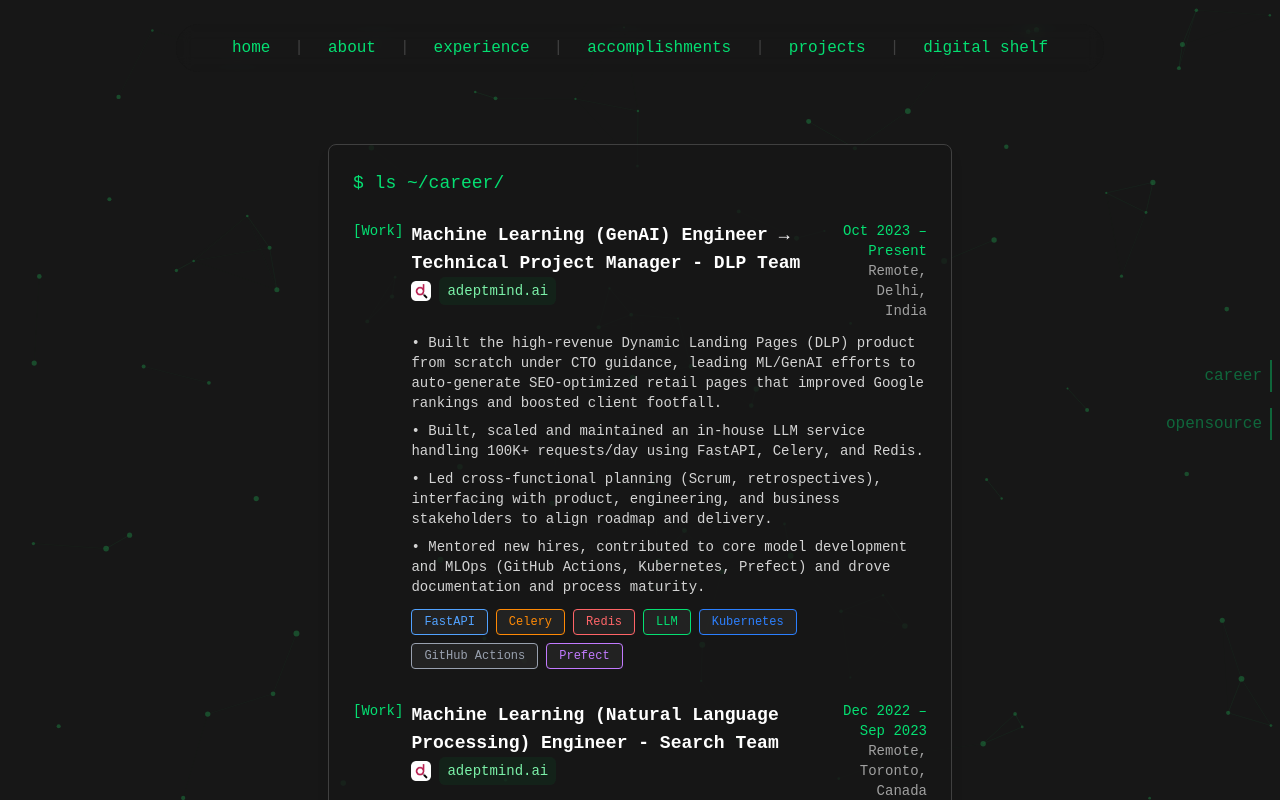
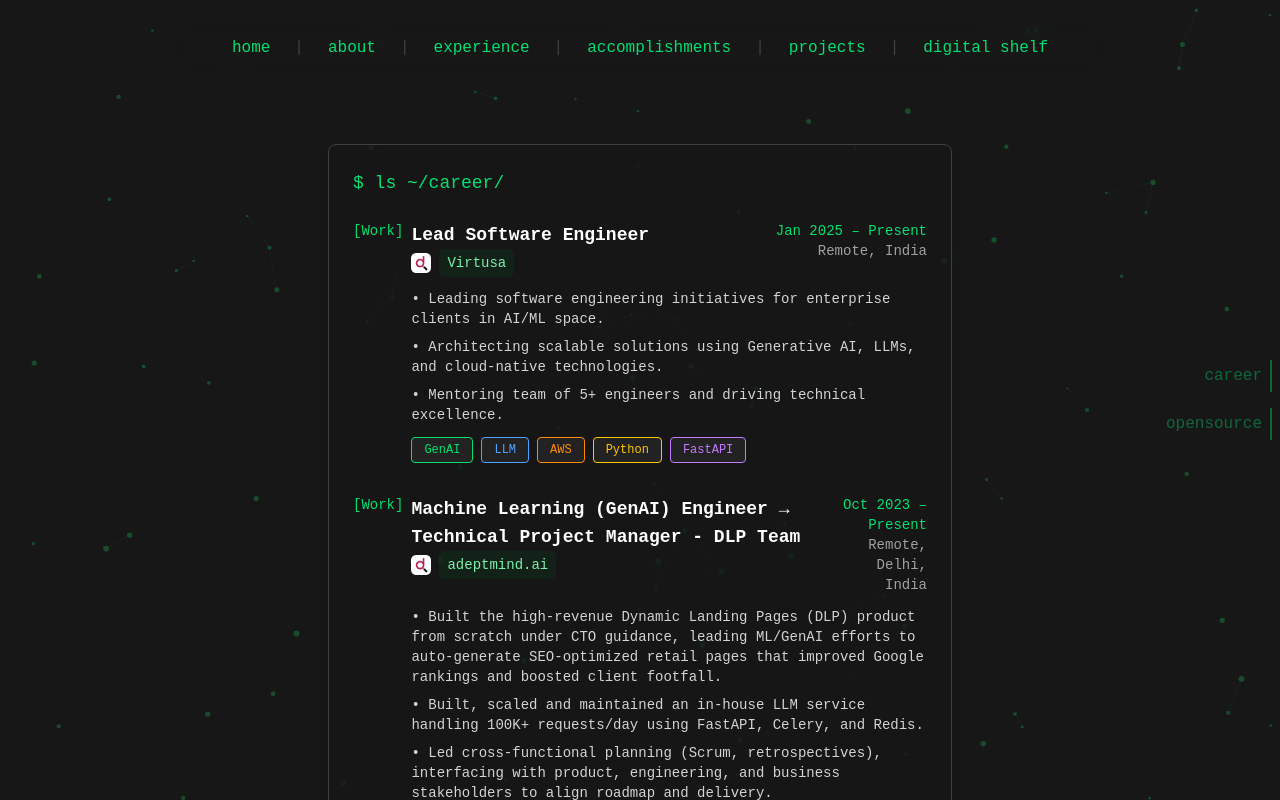
Before and after one commit to ayushxx7/ceo, a Next.js app: page /experience in a window 1280 px wide. Shown: the top 800 px of the page. Built offline with nearby package versions, Linux system fonts and the light colour scheme.

Commit message:
Fix identity, links, and enrich content based on resume

```diff
--- a/app/about/page.tsx
+++ b/app/about/page.tsx
@@ -144,9 +144,9 @@
           </div>
           <p className="mt-2 text-white text-xs sm:text-sm md:text-base">
             <b>Ayush Mandowara</b> | New Delhi<br />
-            <a href="mailto:ayush.mandowara.97@gmail.com" className="text-green-400">ayush.mandowara.97@gmail.com</a> | 9818994579 | <a href="https://linkedin.com" className="text-green-400">LinkedIn</a> | <a href="https://blog" className="text-green-400">Blog</a> | <a href="https://github.com" className="text-green-400">GitHub</a>
+            <a href="mailto:ayushxx7@gmail.com" className="text-green-400">ayushxx7@gmail.com</a> | <a href="https://linkedin.com/in/ayushmandowara" className="text-green-400">LinkedIn</a> | <a href="https://github.com/ayushmandowara" className="text-green-400">GitHub</a>
             <br /><br />
-            I am a passionate machine learning engineer with proven expertise in building highly scalable and robust solutions using core techniques of Data Science, Data Analytics, Deep Learning, Generative AI and Natural Language Processing. I also have a knack for Quality Assurance, especially Automated Test Suites and Product Management via JIRA.
+            I am a passionate Lead Software Engineer with 6+ years of experience in building highly scalable and robust solutions using GenAI, LLMs, NLP, and Deep Learning. Currently leading AI/ML initiatives at Virtusa and formerly scaling in-house LLM services at Adeptmind.
             <br /><br />
             I have led ML and Generative AI initiatives, scaling in-house LLM services at adepthmind.ai, and developed automation suites and NLP-powered tools at BlueStacks and now.gg.
             <br /><br />
--- a/app/experience/page.tsx
+++ b/app/experience/page.tsx
@@ -26,6 +26,26 @@
 }
 
 const experiences: Experience[] = [
+  {
+    title: "Lead Software Engineer",
+    company: "Virtusa",
+    period: "Jan 2025 – Present",
+    location: "Remote, India",
+    description: [
+      "Leading software engineering initiatives for enterprise clients in AI/ML space.",
+      "Architecting scalable solutions using Generative AI, LLMs, and cloud-native technologies.",
+      "Mentoring team of 5+ engineers and driving technical excellence."
+    ],
+    technologies: [
+      { name: "GenAI", color: "text-green-400 border-green-400" },
+      { name: "LLM", color: "text-blue-400 border-blue-400" },
+      { name: "AWS", color: "text-orange-400 border-orange-400" },
+      { name: "Python", color: "text-yellow-400 border-yellow-400" },
+      { name: "FastAPI", color: "text-purple-400 border-purple-400" }
+    ],
+    label: "Work",
+    logo: "/images/adeptmind-logo.png"
+  },
   {
     title: "Machine Learning (GenAI) Engineer → Technical Project Manager - DLP Team",
     company: "adeptmind.ai",
--- a/app/layout.tsx
+++ b/app/layout.tsx
@@ -37,9 +37,9 @@
         <footer className="w-full flex flex-col items-center pb-4 md:pb-6 relative z-20 px-4">
           {/* Social Icons */}
           <div className="flex gap-4 md:gap-8 font-mono text-green-400 text-xl md:text-2xl bg-neutral-900/80 rounded-full px-6 md:px-8 py-2 shadow-sm relative">
-            <a href="mailto:ayush.mandowara.97@gmail.com" className="hover:text-green-200 transition-colors cursor-pointer relative z-10"><MdEmail /></a>
+            <a href="mailto:ayushxx7@gmail.com" className="hover:text-green-200 transition-colors cursor-pointer relative z-10"><MdEmail /></a>
             <a href="https://github.com/ayushmandowara" target="_blank" rel="noopener noreferrer" className="hover:text-green-200 transition-colors cursor-pointer relative z-10"><FaGithub /></a>
-            <a href="https://linkedin.com/in/kritika-maheshwari" target="_blank" rel="noopener noreferrer" className="hover:text-green-200 transition-colors cursor-pointer relative z-10"><FaLinkedin /></a>
+            <a href="https://linkedin.com/in/ayushmandowara" target="_blank" rel="noopener noreferrer" className="hover:text-green-200 transition-colors cursor-pointer relative z-10"><FaLinkedin /></a>
             <a href="https://twitter.com/ayushxx7" target="_blank" rel="noopener noreferrer" className="hover:text-green-200 transition-colors cursor-pointer relative z-10"><FaXTwitter /></a>
             <a href="https://youtube.com/@thevibecoder69" target="_blank" rel="noopener noreferrer" className="hover:text-green-200 transition-colors cursor-pointer relative z-10"><FaYoutube /></a>
             {/* Add blog or other links as needed */}
--- a/components/Terminal.tsx
+++ b/components/Terminal.tsx
@@ -33,10 +33,11 @@
       href: ''
     }
    },
-  { prefix: '$ 🤖', text: 'GenAI | NLP | Data Science | Deep Learning', emoji: '', typing: false },
-  { prefix: '$ 🛠️', text: 'QA Automation | Product Management | JIRA', emoji: '', typing: false },
+  { prefix: '$ 📊', text: '6+ years experience', emoji: '', typing: false },
+  { prefix: '$ 🤖', text: 'GenAI | LLMs | NLP | Transformers', emoji: '', typing: false },
+  { prefix: '$ 🛠️', text: 'FastAPI | AWS | Kubernetes', emoji: '', typing: false },
   { prefix: '$ 🌏', text: 'New Delhi, India', emoji: '', typing: false },
-  { prefix: '$ ✉️', text: 'ayush.mandowara.97@gmail.com', emoji: '', typing: false },
+  { prefix: '$ ✉️', text: 'ayushxx7@gmail.com', emoji: '', typing: false },
 ]
 
 export default function Terminal() {
```
